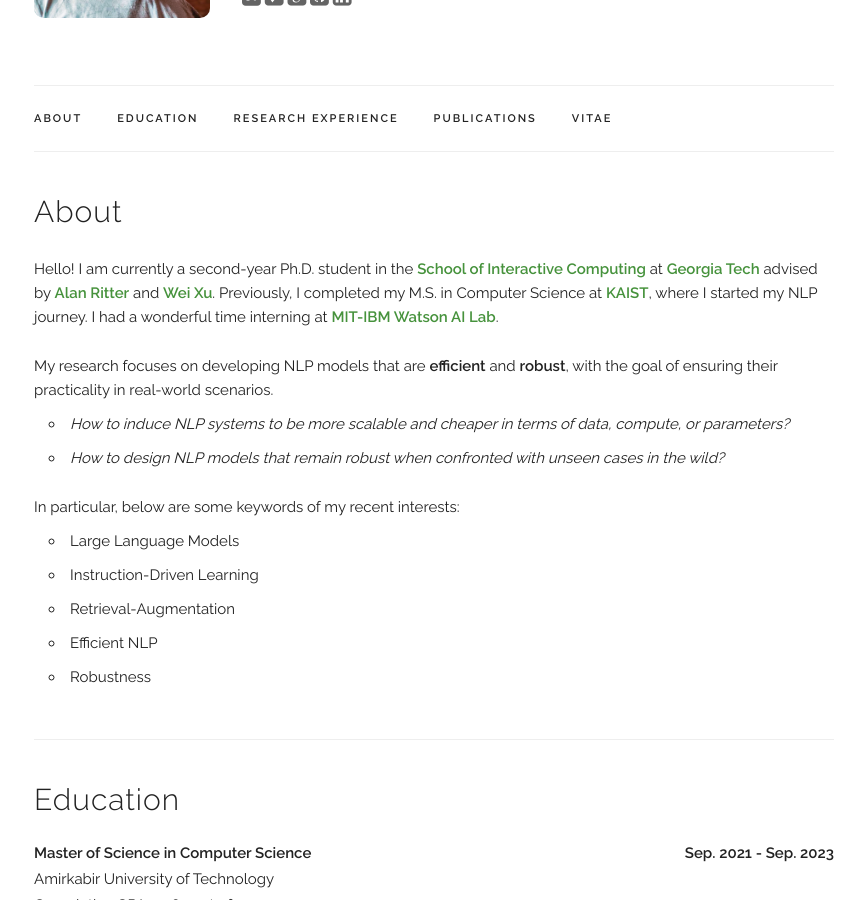
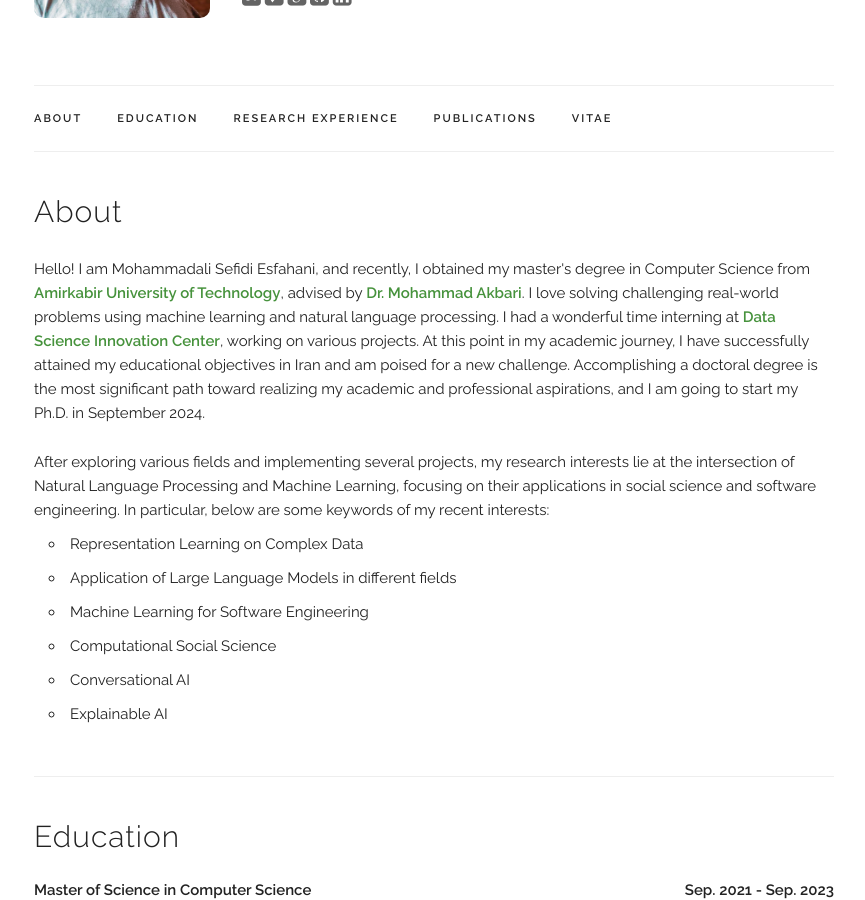
Before and after one commit to mojtabaSefidi/mojtabaSefidi.github.io, a Jekyll site: the page built from index.html, in a window 1280 px wide and 900 px high, scrolled down 216 px. Shown: the whole window, without its empty margins (206-1071 px from the left). Built offline with Jekyll 4.4.1, drawn with Linux system fonts in a browser that asks for light colours; some web fonts are replaced.

Commit message:
Update index.html
About Section completed

```diff
--- a/index.html
+++ b/index.html
@@ -6,39 +6,34 @@ layout: default
   <h4>About</h4>
   <p>
     <p>
-      Hello! I am currently a second-year Ph.D. student in the <a href="https://www.ic.gatech.edu/">School of Interactive Computing</a> at <a href="https://www.gatech.edu">Georgia Tech</a> advised by <a href="http://aritter.github.io">Alan Ritter</a> and <a href="https://cocoxu.github.io">Wei Xu</a>.
-      Previously, I completed my M.S. in Computer Science at <a href="https://www.kaist.ac.kr/en/">KAIST</a>, where I started my NLP journey.
-      I had a wonderful time interning at <a href="https://mitibmwatsonailab.mit.edu/">MIT-IBM Watson AI Lab</a>.
+      Hello! I am Mohammadali Sefidi Esfahani, and recently, I obtained my master's degree in Computer Science from <a href="https://www.kaist.ac.kr/en/">Amirkabir University of Technology</a>,
+      advised by <a href="https://scholar.google.com.sg/citations?user=JU344KEAAAAJ&hl=en">Dr. Mohammad Akbari</a>. I love solving challenging
+      real-world problems using machine learning and natural language processing. I had a wonderful time interning at <a href="https://dslab.aut.ac.ir">Data Science Innovation Center</a>,
+      working on various projects. At this point in my academic journey, I have successfully attained my educational objectives in Iran and am poised for a new challenge.
+      Accomplishing a doctoral degree is the most significant path toward realizing my academic and professional aspirations, and I am going to start my Ph.D. in September 2024.
     </p>
     <p>
-      My research focuses on developing NLP models that are <b>efficient</b> and <b>robust</b>, with the goal of ensuring their practicality in real-world scenarios.
-    </p>
-    <ul style="margin-left: 1em; margin-top: -1em;">
-      <li>
-        <i>How to induce NLP systems to be more scalable and cheaper in terms of data, compute, or parameters?</i>
-      </li>
-      <li>
-        <i>How to design NLP models that remain robust when confronted with unseen cases in the wild?</i>
-      </li>
-    </ul>
-    <p>
-      In particular, below are some keywords of my recent interests:
+      After exploring various fields and implementing several projects, my research interests lie at the intersection of Natural Language Processing and
+      Machine Learning, focusing on their applications in social science and software engineering. In particular, below are some keywords of my recent interests:
     </p>
     <ul style="margin-left: 1em; margin-top: -1em; margin-bottom: -1em">
       <li>
-        Large Language Models
+        Representation Learning on Complex Data
       </li>
       <li>
-        Instruction-Driven Learning
+        Application of Large Language Models in different fields
       </li>
       <li>
-        Retrieval-Augmentation
+        Machine Learning for Software Engineering
       </li>
       <li>
-        Efficient NLP
+        Computational Social Science
       </li>
       <li>
-        Robustness
+        Conversational AI
+      </li>
+      <li>
+        Explainable AI
       </li>
     </ul>
   </p>
```
